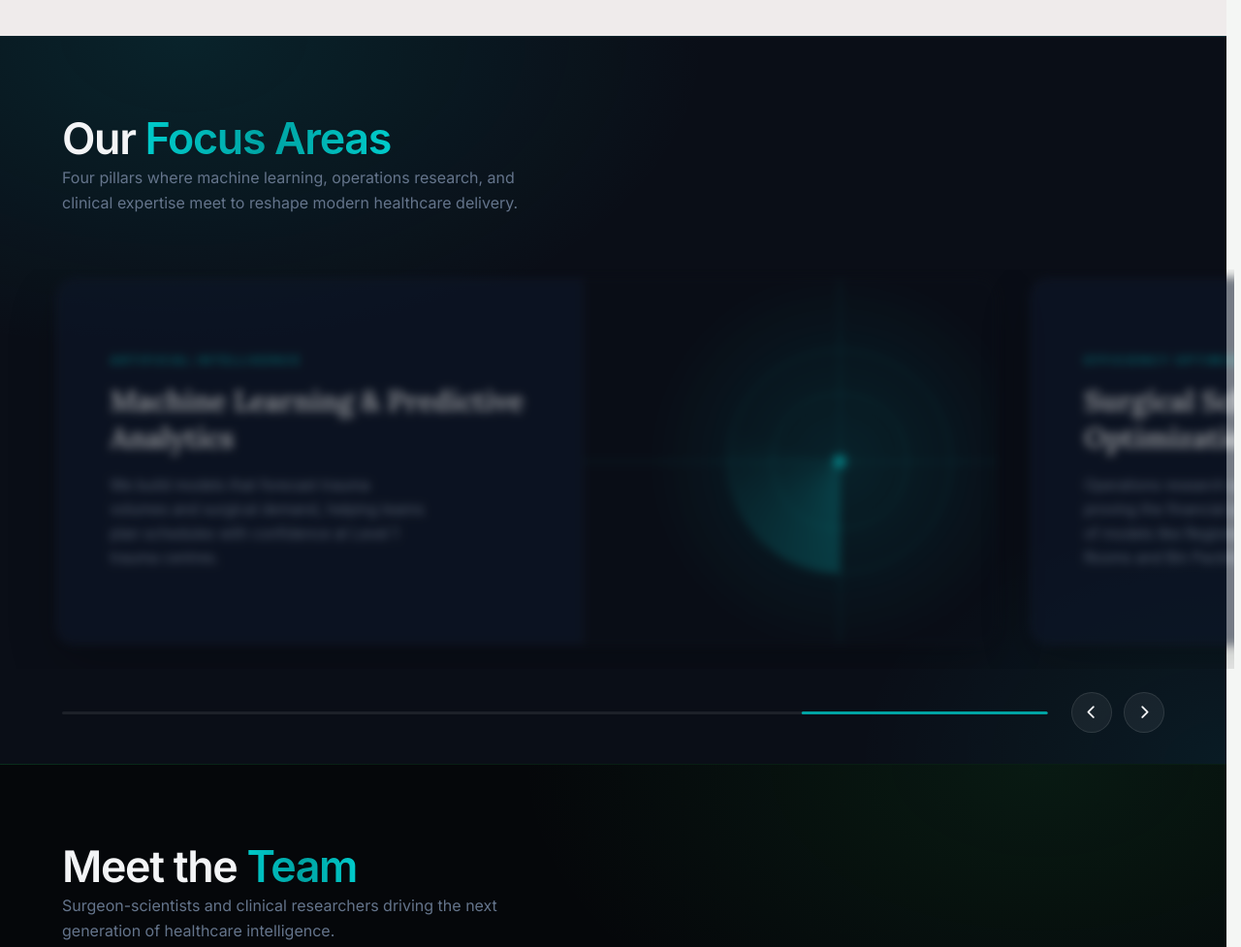
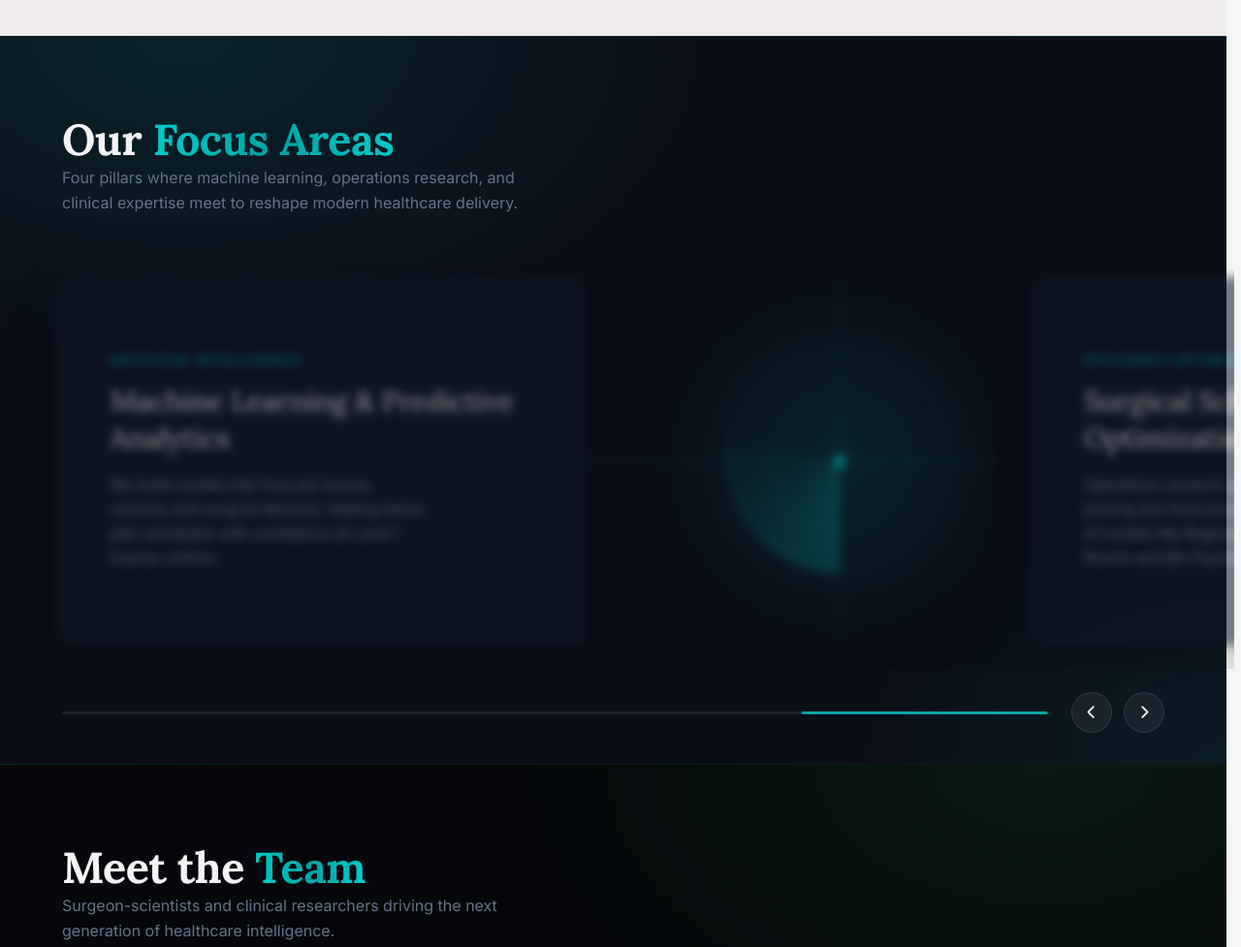
Before and after one commit to Kisaan27/Kisaan27.github.io, a website: page index.html in a window 1280 px wide. Shown: the part 963-1940 px from the top of the page at 97% size. Drawn offline with Linux system fonts and the light colour scheme.

Commit message:
Switch Focus Areas and Team section fonts to serif with shimmer accent

```diff
--- a/index.html
+++ b/index.html
@@ -44,7 +44,7 @@
   <link rel="stylesheet" href="https://cdnjs.cloudflare.com/ajax/libs/font-awesome/6.5.0/css/all.min.css">
   <link rel="preconnect" href="https://fonts.googleapis.com">
   <link rel="preconnect" href="https://fonts.gstatic.com" crossorigin>
-  <link rel="stylesheet" href="https://fonts.googleapis.com/css2?family=Inter:wght@400;500;600;700;800&family=Lora:wght@600;700&display=swap">
+  <link rel="stylesheet" href="https://fonts.googleapis.com/css2?family=Inter:wght@400;500;600;700;800&family=Lora:wght@500;600;700&display=swap">
   <link rel="stylesheet" href="footer.css">
   <link rel="stylesheet" href="search-dropdown.css">
   <script>
@@ -453,7 +453,7 @@
     }
     .carousel-title {
       font-family: 'Lora', Georgia, serif;
-      font-size: clamp(1.4rem, 2.3vw, 1.85rem); font-weight: 700; color: #f3f4f6;
+      font-size: clamp(1.4rem, 2.3vw, 1.85rem); font-weight: 500; color: #f3f4f6;
       letter-spacing: -0.01em; line-height: 1.28; margin-bottom: 1.1rem;
     }
     .carousel-desc {
@@ -669,10 +669,52 @@
       color: #64748b; font-size: 1rem; line-height: 1.6;
       max-width: 500px;
     }
-    .focus-section .section-title,
+    /* Same serif as the carousel card titles (Lora) — tried a sans/serif
+       split here first, but with the section heading sitting right above
+       the first card, the contrast just reads as a mismatch rather than an
+       intentional label/content distinction. One voice for the section. */
+    .focus-section .section-title {
+      font-family: 'Lora', Georgia, serif;
+      font-weight: 700;
+      letter-spacing: -0.01em;
+      /* Plain (no shimmer) — only the "Focus Areas" span gets the glow. */
+    }
+    .focus-section .section-title span {
+      /* The sitewide `* { font-family: ...sans-serif }` reset matches this
+         span directly — a direct match always wins over inheriting Lora
+         from the parent heading, no matter the parent rule's specificity —
+         so without this, "Focus Areas" would silently render sans-serif
+         instead of matching "Our". */
+      font-family: inherit;
+      font-weight: inherit;
+      background: linear-gradient(90deg, var(--teal) 0%, var(--teal-bright) 50%, var(--teal) 100%);
+      background-size: 200% auto;
+      -webkit-background-clip: text;
+      background-clip: text;
+      color: transparent;
+      -webkit-text-fill-color: transparent;
+      animation: sectionTitleShimmer 4s linear infinite;
+    }
     .advisors-section .section-title {
-      font-family: 'Inter', -apple-system, BlinkMacSystemFont, "Segoe UI", Roboto, sans-serif;
-      font-weight: 600;
+      font-family: 'Lora', Georgia, serif;
+      font-weight: 700;
+      letter-spacing: -0.01em;
+      /* Plain (no shimmer) — only the "Team" span gets the glow, matching
+         the "Our"/"Focus Areas" split above. */
+    }
+    .advisors-section .section-title span {
+      /* Same direct-match-beats-inheritance issue as the Focus Areas span —
+         the sitewide `* { font-family: ...sans-serif }` reset would win
+         over inheriting Lora from the parent heading without this. */
+      font-family: inherit;
+      font-weight: inherit;
+      background: linear-gradient(90deg, var(--teal) 0%, var(--teal-bright) 50%, var(--teal) 100%);
+      background-size: 200% auto;
+      -webkit-background-clip: text;
+      background-clip: text;
+      color: transparent;
+      -webkit-text-fill-color: transparent;
+      animation: sectionTitleShimmer 4s linear infinite;
     }
     .focus-section .section-desc,
     .advisors-section .section-desc {
@@ -724,7 +766,8 @@
     }
     .collab-body { min-width: 0; flex: 1; padding-top: 0.1rem; }
     .collab-name {
-      font-size: 0.95rem; font-weight: 700; color: #f3f4f6;
+      font-family: 'Lora', Georgia, serif;
+      font-size: 0.95rem; font-weight: 600; color: #f3f4f6;
       margin-bottom: 0.15rem;
     }
     .collab-role {
@@ -860,7 +903,7 @@
       flex: 1;
       position: relative; z-index: 1;
     }
-    .advisor-name { font-size: 1.3rem; font-weight: 700; color: #ffffff; margin: 0 0 4px; line-height: 1.2; }
+    .advisor-name { font-family: 'Lora', Georgia, serif; font-size: 1.3rem; font-weight: 600; color: #ffffff; margin: 0 0 4px; line-height: 1.2; }
     .advisor-role {
       display: inline-flex; align-items: center;
       font-size: 0.68rem; font-weight: 700;
```
